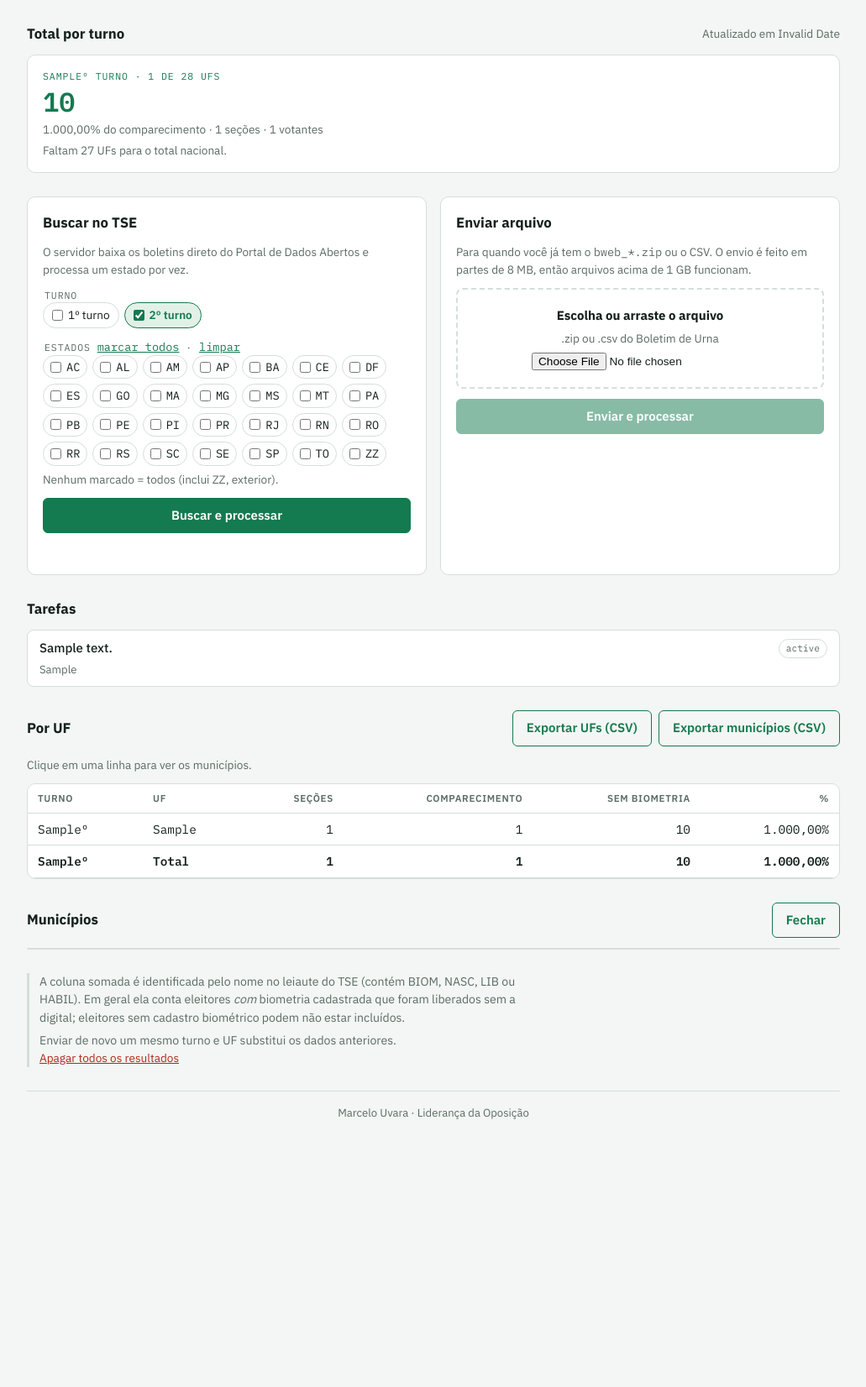
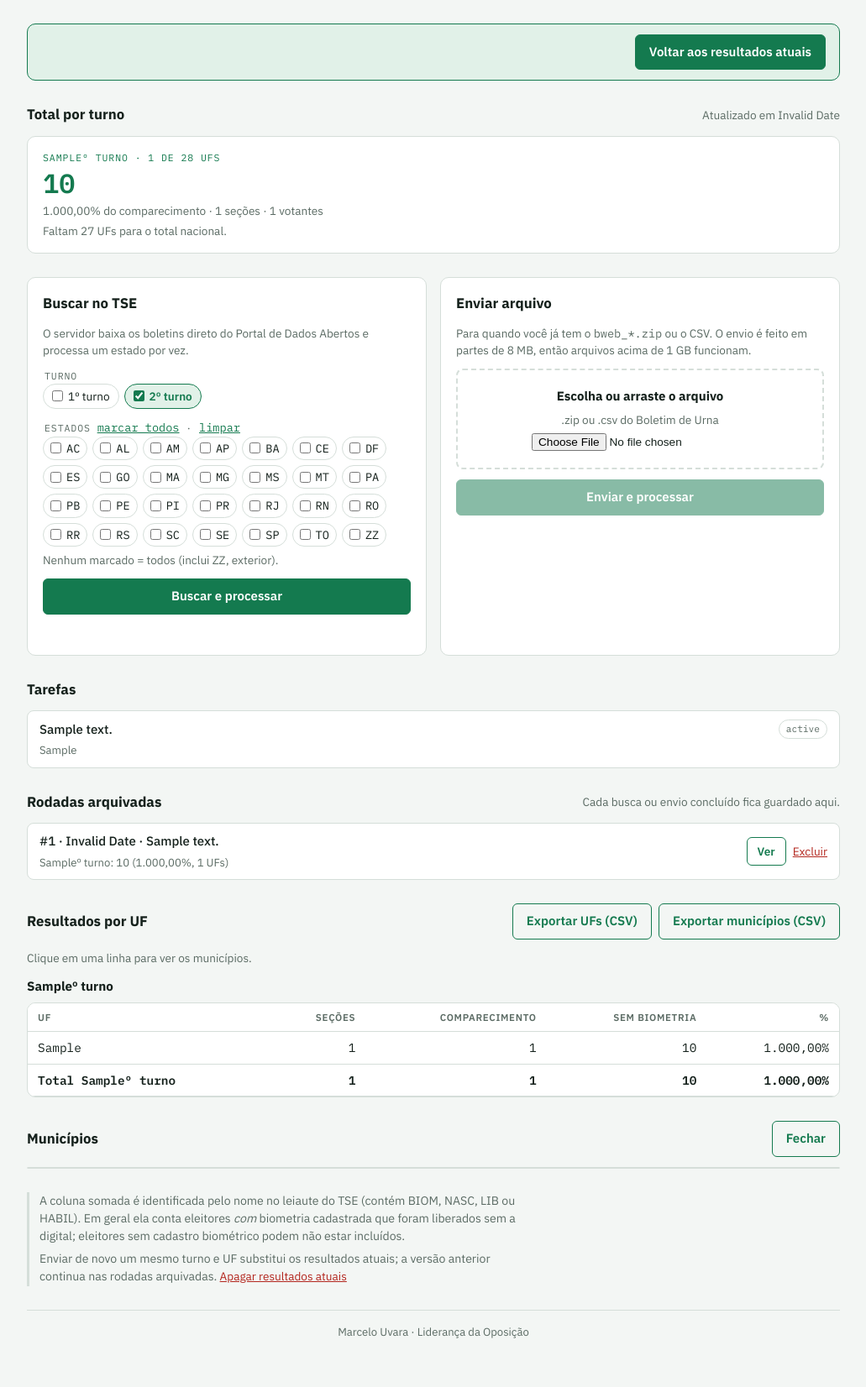
Before and after one commit to mavana1981-boop/eleicoes, a Flask app: page / in a window 1280 px wide. Shown: the part 194-1846 px from the top of the page at 84% size, without its empty margins (124-1155 px from the left). Before the commit the page ends 1527 px from the top, so only its background shows below. Run offline with Flask 3, Linux system fonts and the light colour scheme; tables that the repository leaves empty hold one stand-in row (values such as "Sample post").

Commit message:
Separa os turnos no relatório e arquiva cada rodada de pesquisa
- Uma tabela por UF para cada turno, com total próprio; na impressão,
  cada turno começa em página nova
- Cada busca no TSE ou envio de arquivo concluído vira uma rodada arquivada
  (tabelas rodadas e rodada_resultados), sem perder a versão anterior
- Lista "Rodadas arquivadas" com totais por turno, ver e excluir;
  totais, municípios, CSV e PDF funcionam também para a rodada aberta
- "Apagar resultados atuais" não apaga o arquivo
- Migração: resultados já existentes viram a primeira rodada

Co-Authored-By: Claude Opus 5.5 <noreply@anthropic.com>
Claude-Session: https://claude.ai/code/session_01PMp85sGw3qQa68dFfLyW8T

```diff
--- a/apuracao-biometria/app.py
+++ b/apuracao-biometria/app.py
@@ -44,11 +44,19 @@ def _executar(tid, job):
 
     db.atualizar_tarefa(tid, status="executando", progresso=0, mensagem="iniciando")
     resumo = []
+    rodada = {"id": None}
+
+    def salvar(linhas, origem):
+        # a rodada só é criada quando há o primeiro resultado (tarefa com erro não gera rodada vazia)
+        if rodada["id"] is None:
+            rodada["id"] = db.nova_rodada(tid, job.get("descricao", ""))
+        return db.salvar_resultados(linhas, origem, rodada["id"])
+
     if job["tipo"] == "arquivo":
         caminho = job["caminho"]
         try:
             cols, secoes = processor.ler_secoes(caminho, prog)
-            pares = db.salvar_resultados(processor.agregar_por_municipio(cols, secoes), job["nome"])
+            pares = salvar(processor.agregar_por_municipio(cols, secoes), job["nome"])
             resumo.append(", ".join(f"{t}ºT {u}" for t, u in pares))
         finally:
             if os.path.exists(caminho):
@@ -66,12 +74,13 @@ def _executar(tid, job):
             try:
                 tse.baixar(a["url"], destino, lambda f, t: prog(base + fatia * 0.5 * f, f"{rotulo}: {t}"))
                 cols, secoes = processor.ler_secoes(destino, lambda f, t: prog(base + fatia * (0.5 + 0.5 * f), f"{rotulo}: {t}"))
-                db.salvar_resultados(processor.agregar_por_municipio(cols, secoes), a["nome"])
+                salvar(processor.agregar_por_municipio(cols, secoes), a["nome"])
                 resumo.append(f"{a['turno']}ºT {a['uf']}")
             finally:
                 if os.path.exists(destino):
                     os.remove(destino)
-    db.atualizar_tarefa(tid, status="concluída", progresso=1, mensagem="Atualizado: " + ", ".join(resumo))
+    db.atualizar_tarefa(tid, status="concluída", progresso=1,
+                        mensagem=f"Rodada #{rodada['id']} arquivada · " + ", ".join(resumo))
 
 
 def _trabalhador():
@@ -90,6 +99,7 @@ threading.Thread(target=_trabalhador, daemon=True).start()
 
 
 def enfileirar(descricao, job):
+    job["descricao"] = descricao
     tid = db.nova_tarefa(descricao)
     fila.put((tid, job))
     return tid
@@ -106,26 +116,59 @@ def health():
     return {"ok": True}
 
 
+def fonte():
+    """Tabela consultada: resultados atuais ou uma rodada arquivada (?rodada=N)."""
+    rid = request.args.get("rodada", "").strip()
+    if rid:
+        if not rid.isdigit():
+            abort(400, "Rodada inválida.")
+        return "rodada_resultados WHERE rodada_id=?", (int(rid),)
+    return "resultados WHERE 1=1", ()
+
+
 @app.get("/api/resumo")
 def resumo():
-    por_uf = db.consultar("""
+    src, p = fonte()
+    por_uf = db.consultar(f"""
         SELECT turno, uf, coluna, SUM(secoes) secoes, SUM(comparecimento) comparecimento,
                SUM(valor) valor, MAX(atualizado) atualizado
-        FROM resultados GROUP BY turno, uf, coluna ORDER BY turno, uf, coluna""")
-    por_turno = db.consultar("""
+        FROM {src} GROUP BY turno, uf, coluna ORDER BY turno, uf, coluna""", p)
+    por_turno = db.consultar(f"""
         SELECT turno, coluna, SUM(secoes) secoes, SUM(comparecimento) comparecimento,
                SUM(valor) valor, COUNT(DISTINCT uf) ufs
-        FROM resultados GROUP BY turno, coluna ORDER BY turno, coluna""")
+        FROM {src} GROUP BY turno, coluna ORDER BY turno, coluna""", p)
     return jsonify(por_turno=por_turno, por_uf=por_uf)
 
 
 @app.get("/api/municipios")
 def municipios():
+    src, p = fonte()
     turno, uf = request.args.get("turno", ""), request.args.get("uf", "")
-    linhas = db.consultar("""
+    linhas = db.consultar(f"""
         SELECT cd_municipio, nm_municipio, coluna, secoes, comparecimento, valor
-        FROM resultados WHERE turno=? AND uf=? ORDER BY valor DESC""", (turno, uf))
+        FROM {src} AND turno=? AND uf=? ORDER BY valor DESC""", (*p, turno, uf))
     return jsonify(linhas)
+
+
+@app.get("/api/rodadas")
+def rodadas():
+    lista = db.consultar("SELECT id, tarefa_id, descricao, criado FROM rodadas ORDER BY id DESC LIMIT 200")
+    totais = db.consultar("""
+        SELECT rodada_id, turno, coluna, SUM(valor) valor, SUM(comparecimento) comparecimento,
+               SUM(secoes) secoes, COUNT(DISTINCT uf) ufs
+        FROM rodada_resultados GROUP BY rodada_id, turno, coluna ORDER BY turno, coluna""")
+    por_id = {}
+    for t in totais:
+        por_id.setdefault(t.pop("rodada_id"), []).append(t)
+    for r in lista:
+        r["totais"] = por_id.get(r["id"], [])
+    return jsonify(lista)
+
+
+@app.delete("/api/rodadas/<int:rid>")
+def excluir_rodada(rid):
+    db.excluir_rodada(rid)
+    return {"ok": True}
 
 
 @app.get("/api/tarefas")
@@ -136,19 +179,21 @@ def tarefas():
 @app.get("/api/export.csv")
 def exportar():
     nivel = request.args.get("nivel", "uf")
+    src, p = fonte()
+    sufixo = f"_rodada{request.args['rodada']}" if request.args.get("rodada") else ""
     if nivel == "municipio":
         linhas = db.consultar("SELECT turno, uf, cd_municipio, nm_municipio, coluna, secoes, comparecimento, valor "
-                              "FROM resultados ORDER BY turno, uf, nm_municipio")
+                              f"FROM {src} ORDER BY turno, uf, nm_municipio", p)
     else:
         linhas = db.consultar("SELECT turno, uf, coluna, SUM(secoes) secoes, SUM(comparecimento) comparecimento, "
-                              "SUM(valor) valor FROM resultados GROUP BY turno, uf, coluna ORDER BY turno, uf")
+                              f"SUM(valor) valor FROM {src} GROUP BY turno, uf, coluna ORDER BY turno, uf", p)
     buf = io.StringIO()
     if linhas:
         w = csv.DictWriter(buf, fieldnames=list(linhas[0].keys()), delimiter=";")
         w.writeheader()
         w.writerows(linhas)
     return Response("﻿" + buf.getvalue(), mimetype="text/csv",
-                    headers={"Content-Disposition": f"attachment; filename=sem_biometria_{nivel}.csv"})
+                    headers={"Content-Disposition": f"attachment; filename=sem_biometria_{nivel}{sufixo}.csv"})
 
 
 @app.post("/api/limpar")
--- a/apuracao-biometria/static/app.js
+++ b/apuracao-biometria/static/app.js
@@ -19,15 +19,38 @@ $("ufs").innerHTML = UFS.map(u => `<label class="chip"><input type="checkbox" na
 $("marcarTodas").onclick = () => document.querySelectorAll("[name=uf]").forEach(c => c.checked = true);
 $("limparUfs").onclick = () => document.querySelectorAll("[name=uf]").forEach(c => c.checked = false);
 
+// ------------------------------------------------ rodada em exibição
+let rodadaAtual = null;   // null = resultados atuais; senão {id, criado, descricao}
+const qs = (extra = "") => {
+  const p = new URLSearchParams(extra);
+  if (rodadaAtual) p.set("rodada", rodadaAtual.id);
+  const t = p.toString();
+  return t ? "?" + t : "";
+};
+const dataBR = iso => new Date(iso).toLocaleString("pt-BR");
+
+function verRodada(r) {
+  rodadaAtual = r;
+  $("banner").hidden = !r;
+  if (r) $("bannerTxt").textContent = `Você está vendo a rodada #${r.id} de ${dataBR(r.criado)} · ${r.descricao}`;
+  $("expUf").href = "/api/export.csv" + qs("nivel=uf");
+  $("expMun").href = "/api/export.csv" + qs("nivel=municipio");
+  $("secMun").hidden = true;
+  carregarResumo();
+  carregarRodadas();
+  window.scrollTo({top: 0, behavior: "smooth"});
+}
+$("voltarAtual").onclick = () => verRodada(null);
+
 // ------------------------------------------------ resumo
 async function carregarResumo() {
-  const {por_turno, por_uf} = await api("/api/resumo");
+  const {por_turno, por_uf} = await api("/api/resumo" + qs());
   const colunas = [...new Set(por_turno.map(r => r.coluna))];
   const principal = colunas[0];
   const turnos = [...new Set(por_turno.map(r => r.turno))].sort();
   if (!turnos.length) {
-    $("totals").innerHTML = `<p class="empty">Nenhum dado carregado ainda. Use uma das opções abaixo para buscar os boletins.</p>`;
-    $("tabUf").innerHTML = ""; $("atualizado").textContent = ""; return;
+    $("totals").innerHTML = `<p class="empty">${rodadaAtual ? "Esta rodada não tem dados." : "Nenhum dado carregado ainda. Use uma das opções abaixo para buscar os boletins."}</p>`;
+    $("porUf").innerHTML = ""; $("atualizado").textContent = ""; return;
   }
   $("totals").innerHTML = turnos.map(t => {
     const linhas = por_turno.filter(r => r.turno === t);
@@ -41,32 +64,69 @@ async function carregarResumo() {
     </div>`;
   }).join("");
   const datas = por_uf.map(r => r.atualizado).sort();
-  $("atualizado").textContent = datas.length ? "Atualizado em " + new Date(datas.at(-1)).toLocaleString("pt-BR") : "";
+  $("atualizado").textContent = datas.length ? (rodadaAtual ? `Rodada #${rodadaAtual.id} · ` : "Atualizado em ") + dataBR(datas.at(-1)) : "";
 
-  // tabela por UF (coluna principal)
-  const rows = por_uf.filter(r => r.coluna === principal);
-  const tot = {};
-  rows.forEach(r => { const t = tot[r.turno] ??= {s: 0, c: 0, v: 0}; t.s += r.secoes; t.c += r.comparecimento; t.v += r.valor; });
-  $("tabUf").innerHTML = `<thead><tr><th class="l">Turno</th><th class="l">UF</th><th>Seções</th><th>Comparecimento</th><th>Sem biometria</th><th>%</th></tr></thead>
-    <tbody>${rows.map(r => `<tr class="click" data-t="${r.turno}" data-uf="${r.uf}" tabindex="0">
-      <td class="l">${r.turno}º</td><td class="l">${r.uf}</td><td>${fmt(r.secoes)}</td><td>${fmt(r.comparecimento)}</td><td>${fmt(r.valor)}</td><td>${pct(r.valor, r.comparecimento)}</td></tr>`).join("")}</tbody>
-    <tfoot>${Object.entries(tot).map(([t, x]) => `<tr><td class="l">${t}º</td><td class="l">Total</td><td>${fmt(x.s)}</td><td>${fmt(x.c)}</td><td>${fmt(x.v)}</td><td>${pct(x.v, x.c)}</td></tr>`).join("")}</tfoot>`;
-  $("tabUf").dataset.col = principal;
+  // uma tabela por turno (coluna principal)
+  $("porUf").innerHTML = turnos.map(t => {
+    const rows = por_uf.filter(r => r.coluna === principal && r.turno === t);
+    const x = rows.reduce((a, r) => ({s: a.s + r.secoes, c: a.c + r.comparecimento, v: a.v + r.valor}), {s: 0, c: 0, v: 0});
+    return `<div class="bloco-turno">
+      <h3>${t}º turno</h3>
+      <div class="tablebox"><table data-col="${esc(principal)}">
+        <thead><tr><th class="l">UF</th><th>Seções</th><th>Comparecimento</th><th>Sem biometria</th><th>%</th></tr></thead>
+        <tbody>${rows.map(r => `<tr class="click" data-t="${r.turno}" data-uf="${r.uf}" tabindex="0">
+          <td class="l">${r.uf}</td><td>${fmt(r.secoes)}</td><td>${fmt(r.comparecimento)}</td><td>${fmt(r.valor)}</td><td>${pct(r.valor, r.comparecimento)}</td></tr>`).join("")}</tbody>
+        <tfoot><tr><td class="l">Total ${t}º turno</td><td>${fmt(x.s)}</td><td>${fmt(x.c)}</td><td>${fmt(x.v)}</td><td>${pct(x.v, x.c)}</td></tr></tfoot>
+      </table></div>
+    </div>`;
+  }).join("");
 }
 
-$("tabUf").addEventListener("click", e => abrirMun(e.target.closest("tr.click")));
-$("tabUf").addEventListener("keydown", e => { if (e.key === "Enter") abrirMun(e.target.closest("tr.click")); });
+$("porUf").addEventListener("click", e => abrirMun(e.target.closest("tr.click")));
+$("porUf").addEventListener("keydown", e => { if (e.key === "Enter") abrirMun(e.target.closest("tr.click")); });
 async function abrirMun(tr) {
   if (!tr) return;
-  const {t, uf} = tr.dataset, col = $("tabUf").dataset.col;
-  const linhas = (await api(`/api/municipios?turno=${t}&uf=${uf}`)).filter(r => r.coluna === col);
-  $("titMun").textContent = `Municípios · ${uf} · ${t}º turno`;
+  const {t, uf} = tr.dataset, col = tr.closest("table").dataset.col;
+  const linhas = (await api("/api/municipios" + qs(`turno=${t}&uf=${uf}`))).filter(r => r.coluna === col);
+  $("titMun").textContent = `Municípios · ${uf} · ${t}º turno` + (rodadaAtual ? ` · rodada #${rodadaAtual.id}` : "");
   $("tabMun").innerHTML = `<thead><tr><th class="l">Município</th><th>Seções</th><th>Comparecimento</th><th>Sem biometria</th><th>%</th></tr></thead>
     <tbody>${linhas.map(r => `<tr><td class="l">${esc(r.nm_municipio || r.cd_municipio)}</td><td>${fmt(r.secoes)}</td><td>${fmt(r.comparecimento)}</td><td>${fmt(r.valor)}</td><td>${pct(r.valor, r.comparecimento)}</td></tr>`).join("")}</tbody>`;
   $("secMun").hidden = false;
   $("secMun").scrollIntoView({behavior: "smooth"});
 }
 $("fecharMun").onclick = () => $("secMun").hidden = true;
+
+// ------------------------------------------------ rodadas arquivadas
+let rodadasCache = [];
+async function carregarRodadas() {
+  rodadasCache = await api("/api/rodadas");
+  $("rodadas").innerHTML = rodadasCache.length ? rodadasCache.map(r => {
+    const cols = [...new Set(r.totais.map(t => t.coluna))];
+    const resumo = r.totais.filter(t => t.coluna === cols[0])
+      .map(t => `${t.turno}º turno: ${fmt(t.valor)} (${pct(t.valor, t.comparecimento)}, ${t.ufs} UFs)`).join(" · ");
+    return `<li class="rodada${rodadaAtual?.id === r.id ? " ativa" : ""}" data-id="${r.id}">
+      <span class="desc">#${r.id} · ${dataBR(r.criado)} · ${esc(r.descricao)}</span>
+      <span class="info">${resumo || "sem dados"}</span>
+      <span class="acoes">
+        <button type="button" class="btn ghost" data-acao="ver">${rodadaAtual?.id === r.id ? "Em exibição" : "Ver"}</button>
+        <button type="button" class="link danger" data-acao="excluir">Excluir</button>
+        <span data-conf hidden>Excluir mesmo? <button type="button" class="link danger" data-acao="sim">Sim</button> · <button type="button" class="link" data-acao="nao">Não</button></span>
+      </span></li>`;
+  }).join("") : `<li class="empty">Nenhuma rodada arquivada ainda.</li>`;
+}
+$("rodadas").addEventListener("click", async e => {
+  const b = e.target.closest("[data-acao]"); if (!b) return;
+  const li = b.closest(".rodada"), id = Number(li.dataset.id);
+  const conf = li.querySelector("[data-conf]");
+  const acao = b.dataset.acao;
+  if (acao === "ver") verRodada(rodadasCache.find(r => r.id === id));
+  else if (acao === "excluir") conf.hidden = false;
+  else if (acao === "nao") conf.hidden = true;
+  else if (acao === "sim") {
+    await api(`/api/rodadas/${id}`, {method: "DELETE"});
+    if (rodadaAtual?.id === id) verRodada(null); else carregarRodadas();
+  }
+});
 
 // ------------------------------------------------ tarefas
 let ativo = false, ultimoEstado = "";
@@ -78,7 +138,7 @@ async function carregarTarefas() {
       ${t.status === "executando" ? `<div class="bar"><i style="width:${(t.progresso * 100).toFixed(1)}%"></i></div>` : ""}
       <span class="info">${esc(t.mensagem)}</span></li>`).join("") : `<li class="empty">Nenhuma tarefa ainda.</li>`;
   const estado = ts.map(t => t.id + t.status).join();
-  if (estado !== ultimoEstado) { ultimoEstado = estado; carregarResumo(); }
+  if (estado !== ultimoEstado) { ultimoEstado = estado; carregarResumo(); carregarRodadas(); }
 }
 async function ciclo() {
   try { await carregarTarefas(); } catch (e) { console.error(e); }
@@ -152,9 +212,13 @@ $("naoLimpar").onclick = () => $("confLimpar").hidden = true;
 $("simLimpar").onclick = async () => { await api("/api/limpar", {method: "POST"}); $("confLimpar").hidden = true; carregarResumo(); };
 
 // ------------------------------------------------ impressão / PDF
-function carimbarData() { $("geradoEm").textContent = "Relatório gerado em " + new Date().toLocaleString("pt-BR"); }
+function carimbarData() {
+  $("geradoEm").textContent = "Relatório gerado em " + new Date().toLocaleString("pt-BR") +
+    (rodadaAtual ? ` · Rodada #${rodadaAtual.id} de ${dataBR(rodadaAtual.criado)} (${rodadaAtual.descricao})` : " · Resultados atuais");
+}
 window.addEventListener("beforeprint", carimbarData);
 $("btnImprimir").onclick = () => { carimbarData(); window.print(); };
 
 carregarResumo().catch(console.error);
+carregarRodadas().catch(console.error);
 ciclo();
--- a/apuracao-biometria/static/style.css
+++ b/apuracao-biometria/static/style.css
@@ -72,6 +72,17 @@ tfoot td{font-weight:600}
 .credito{margin:0;padding-top:16px;border-top:1px solid var(--line);font-size:.82rem;color:var(--muted);text-align:center;max-width:none}
 @media (prefers-reduced-motion:reduce){*{transition:none!important}}
 
+.banner{display:flex;flex-wrap:wrap;gap:10px;align-items:center;justify-content:space-between;background:var(--accent-soft);border:1px solid var(--accent);border-radius:10px;padding:12px 16px;font-weight:500}
+.bloco-turno{display:flex;flex-direction:column;gap:8px}
+.bloco-turno h3{margin:0;font-size:.95rem}
+.rodadas{list-style:none;margin:0;padding:0;display:flex;flex-direction:column;gap:8px}
+.rodada{background:var(--surface);border:1px solid var(--line);border-radius:8px;padding:10px 14px;display:grid;grid-template-columns:1fr auto;gap:4px 12px;align-items:center}
+.rodada.ativa{border-color:var(--accent)}
+.rodada .desc{font-weight:500;min-width:0;overflow-wrap:anywhere}
+.rodada .info{grid-column:1/2;font-size:.82rem;color:var(--muted);overflow-wrap:anywhere}
+.rodada .acoes{grid-row:1/3;grid-column:2;display:flex;flex-wrap:wrap;gap:8px;align-items:center;justify-content:flex-end}
+.rodada .btn{padding:6px 12px;font-size:.85rem}
+
 /* ---------- impressão / PDF ---------- */
 .print-only{display:none}
 @media print{
@@ -95,5 +106,7 @@ tfoot td{font-weight:600}
   tbody tr.click:hover{background:none}
   section{break-inside:auto}
   #secMun{break-before:page}
+  .bloco-turno + .bloco-turno{break-before:page}
+  .bloco-turno h3{font-size:12pt}
   a{color:inherit;text-decoration:none}
 }
--- a/apuracao-biometria/templates/index.html
+++ b/apuracao-biometria/templates/index.html
@@ -17,6 +17,11 @@
     <p class="small print-only" id="geradoEm"></p>
     <div class="no-print"><button class="btn ghost" type="button" id="btnImprimir">Imprimir / Salvar PDF</button></div>
   </header>
+
+  <div class="banner no-print" id="banner" hidden>
+    <span id="bannerTxt"></span>
+    <button class="btn" type="button" id="voltarAtual">Voltar aos resultados atuais</button>
+  </div>
 
   <section class="stack">
     <div class="row"><h2>Total por turno</h2><span id="atualizado" class="small"></span></div>
@@ -62,16 +67,21 @@
     <ul class="jobs" id="jobs"><li class="empty">Nenhuma tarefa ainda.</li></ul>
   </section>
 
+  <section class="stack no-print">
+    <div class="row"><h2>Rodadas arquivadas</h2><span class="small">Cada busca ou envio concluído fica guardado aqui.</span></div>
+    <ul class="rodadas" id="rodadas"><li class="empty">Nenhuma rodada arquivada ainda.</li></ul>
+  </section>
+
   <section class="stack">
     <div class="row">
-      <h2>Por UF</h2>
+      <h2>Resultados por UF</h2>
       <div class="actions no-print">
-        <a class="btn ghost" href="/api/export.csv?nivel=uf">Exportar UFs (CSV)</a>
-        <a class="btn ghost" href="/api/export.csv?nivel=municipio">Exportar municípios (CSV)</a>
+        <a class="btn ghost" id="expUf" href="/api/export.csv?nivel=uf">Exportar UFs (CSV)</a>
+        <a class="btn ghost" id="expMun" href="/api/export.csv?nivel=municipio">Exportar municípios (CSV)</a>
       </div>
     </div>
     <p class="small no-print">Clique em uma linha para ver os municípios.</p>
-    <div class="tablebox"><table id="tabUf"></table></div>
+    <div class="stack" id="porUf"></div>
   </section>
 
   <section class="stack" id="secMun" hidden>
@@ -81,8 +91,8 @@
 
   <footer class="stack-sm note">
     <p>A coluna somada é identificada pelo nome no leiaute do TSE (contém BIOM, NASC, LIB ou HABIL). Em geral ela conta eleitores <em>com</em> biometria cadastrada que foram liberados sem a digital; eleitores sem cadastro biométrico podem não estar incluídos.</p>
-    <p class="no-print">Enviar de novo um mesmo turno e UF substitui os dados anteriores.
-      <button type="button" class="link danger" id="btnLimpar">Apagar todos os resultados</button>
+    <p class="no-print">Enviar de novo um mesmo turno e UF substitui os resultados atuais; a versão anterior continua nas rodadas arquivadas.
+      <button type="button" class="link danger" id="btnLimpar">Apagar resultados atuais</button>
       <span id="confLimpar" hidden> Confirmar? <button type="button" class="link danger" id="simLimpar">Sim, apagar</button> · <button type="button" class="link" id="naoLimpar">Cancelar</button></span>
     </p>
   </footer>
```
Also changed, not shown: apuracao-biometria/db.py (+36 -3 lines), apuracao-biometria/tests/test_processor.py (+19 -0 lines), apuracao-biometria/README.md.
